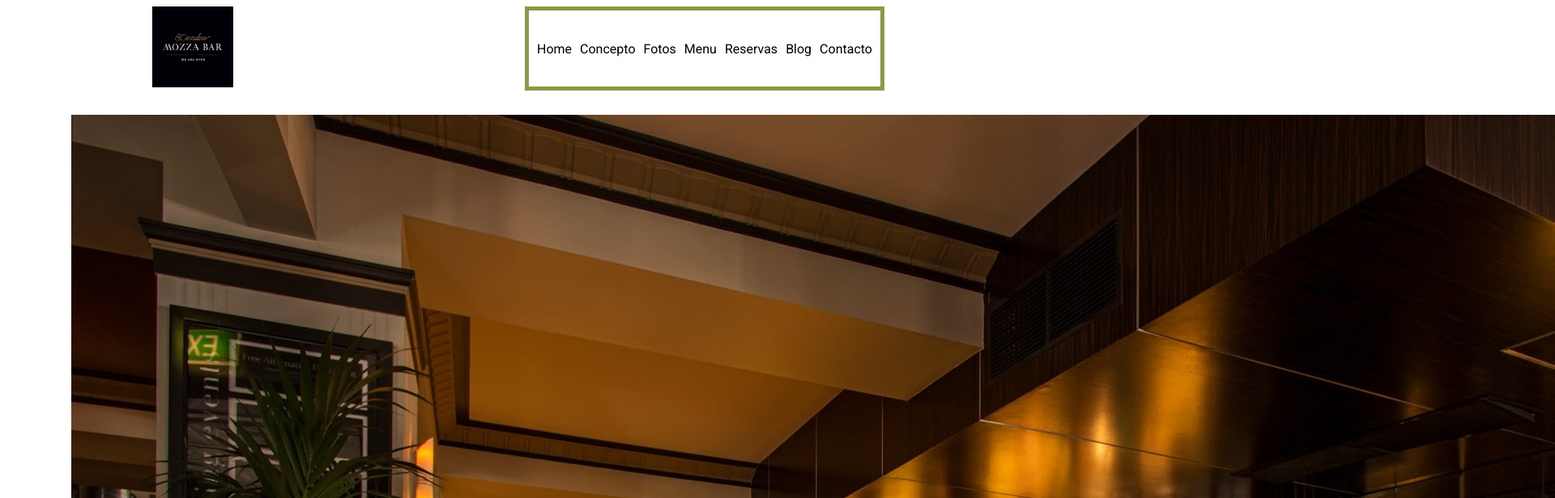
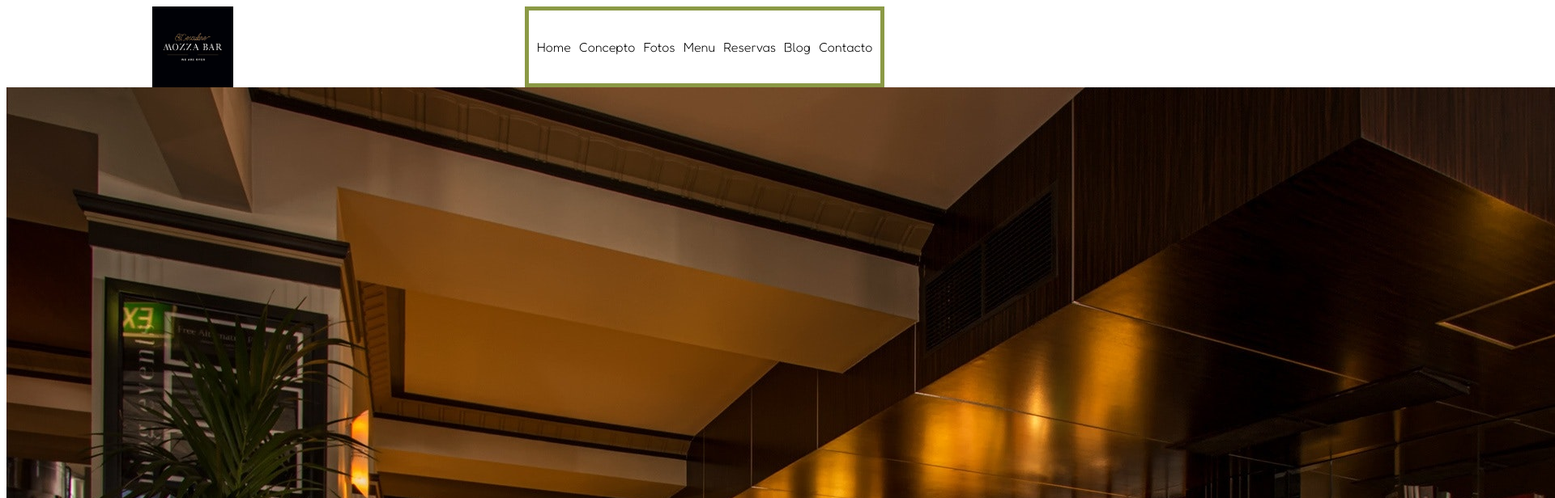
Before and after one commit to xulioxaviert/HTML-CSS_S1-_Ejercicios, a website built with Parcel: page src/index.html in a window 1280 px wide. Shown: the top 616 px of the page at 81% size, 1920 px wide, since content can reach past the window. Built offline with nearby package versions, Linux system fonts and the light colour scheme.

Commit message:
chore: actualizar header

```diff
--- a/src/scss/base/_typography.scss
+++ b/src/scss/base/_typography.scss
@@ -1,12 +1,10 @@
 // Typography
-@import url("https://fonts.googleapis.com/css2?family=Roboto&display=swap");
+@import url('https://fonts.googleapis.com/css2?family=Fredoka:wght@300&display=swap');
 
-@import "./variables";
 
-@import "./mixins";
 
 * {
-  font-family: "Roboto", sans-serif;
+  font-family: 'Fredoka', sans-serif;
 }
 
 h1 {
--- a/src/scss/base/_variables.scss
+++ b/src/scss/base/_variables.scss
@@ -23,8 +23,8 @@ $border-size: 5px;
 $border: $border-size solid $highlight;
 
 //margins
-$margin-viewport: 30px;
-$margin-hero: 20px;
+//$margin-viewport: 30px;
+//$margin-hero: 20px;
 
 //gallery-item
 $size-container-gallery: 200px;
--- a/src/scss/header/_header.scss
+++ b/src/scss/header/_header.scss
@@ -2,6 +2,8 @@
   display: flex;
   justify-content: space-around;
   .logo-container {
+    display: flex;
+
     max-width: 50px;
     @include desktop {
       max-width: 100px;
--- a/src/scss/section/hero/_hero.scss
+++ b/src/scss/section/hero/_hero.scss
@@ -6,7 +6,7 @@
   .content-left {
     display: flex;
     flex-direction: column;
-    margin: $margin-hero;
+
 
     &__container-image {
       max-width: 500px;
--- a/src/scss/styles.scss
+++ b/src/scss/styles.scss
@@ -9,10 +9,3 @@
 @import "./section/gallery/_gallery";
 
 //Estilos generales o de layout
-main {
-  margin: $margin-viewport;
-}
-
-section {
-  margin: 0 50px;
-}
```
